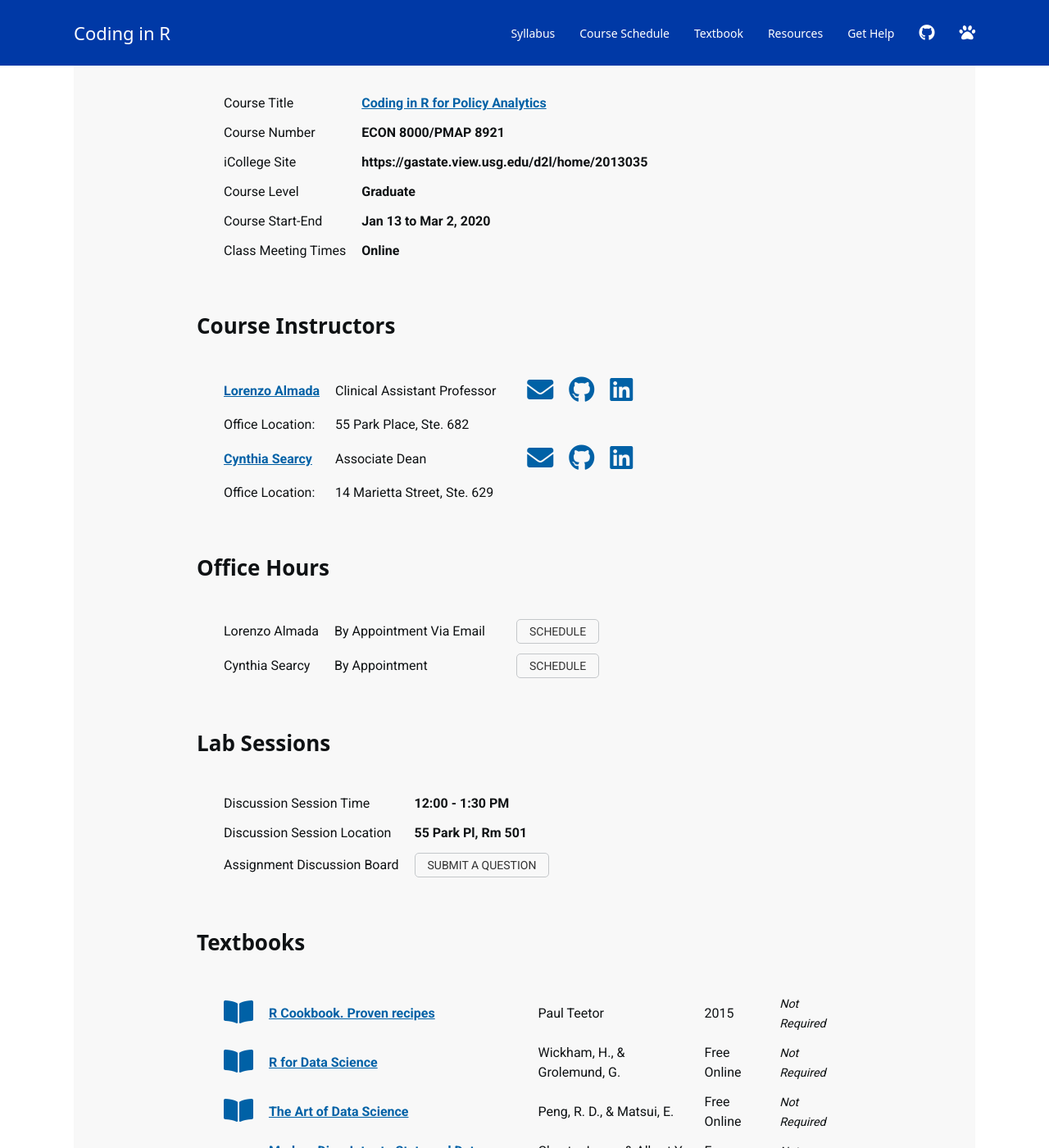
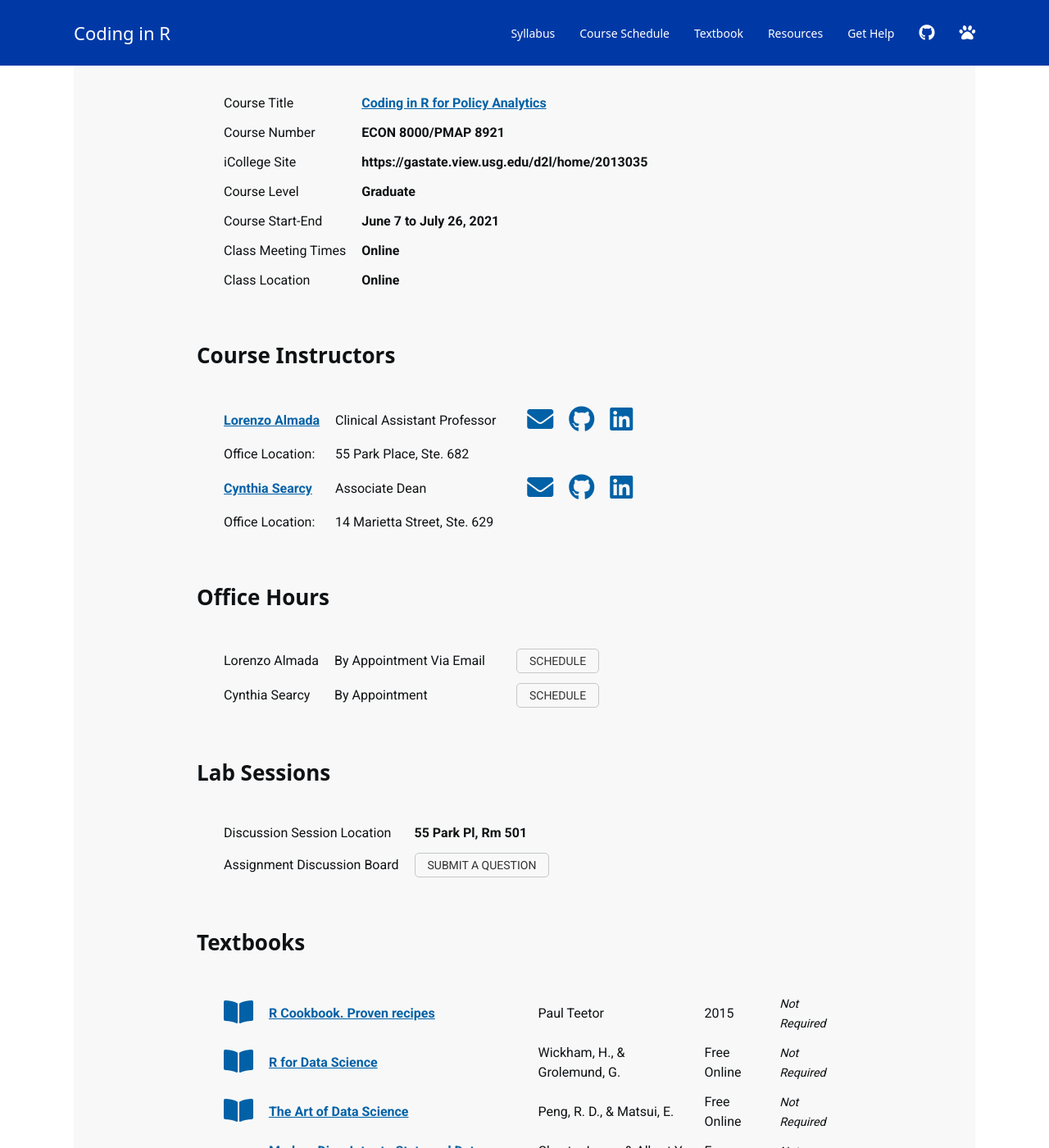
Before and after one commit to cssearcy/AYS-R-Coding-SPR-2020, a Jekyll site: the page built from index.md, in a window 1280 px wide and 1400 px high, scrolled down 951 px. Shown: the whole window at 82% size. Built offline with Jekyll 4.4.1, drawn with Linux system fonts in a browser that asks for light colours; nearby versions of some CDN libraries; a script bundle is joined from its source files by our own code; library files that are not in the unit come from our copies; a style sheet for code colours, icons or effects is not loaded.

Commit message:
updated info

```diff
--- a/index.md
+++ b/index.md
@@ -14,11 +14,10 @@ info:
  course_number: ECON 8000/PMAP 8921
  course_level: Graduate
  course_website: 'https://gastate.view.usg.edu/d2l/home/2013035'
- course_start_end_dates: Jan 13 to Mar 2, 2020
+ course_start_end_dates: June 7 to July 26, 2021
  course_prerequisites:
  class_meets_when:  Online
- class_meets_where:
- review_sessions_when: 12:00 - 1:30 PM
+ class_meets_where:  Online
  review_sessions_where: 55 Park Pl, Rm 501
  discussion_board_url: https://cssearcy.github.io/AYS-R-Coding-SPR-2020/help/
 
```
